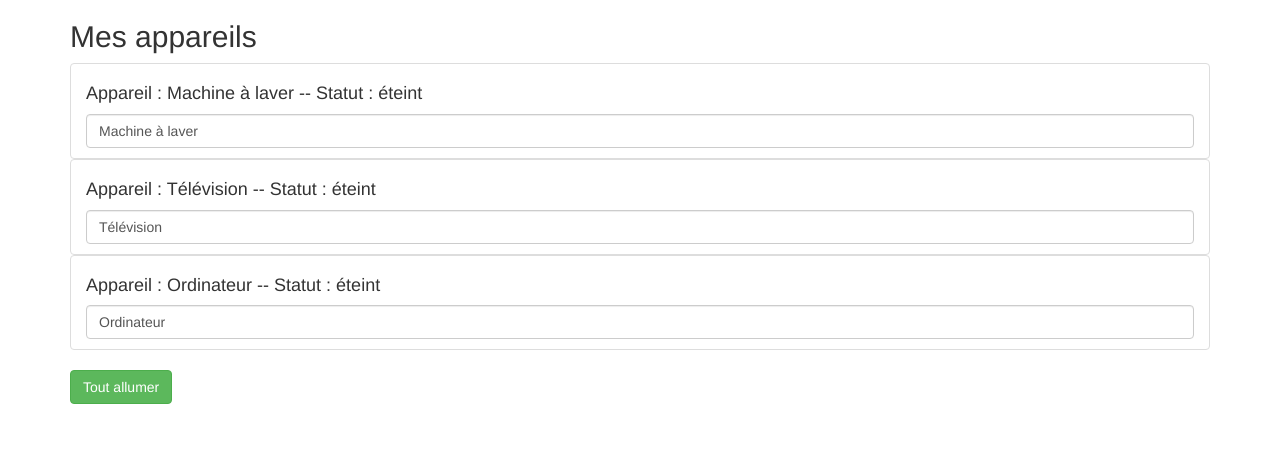
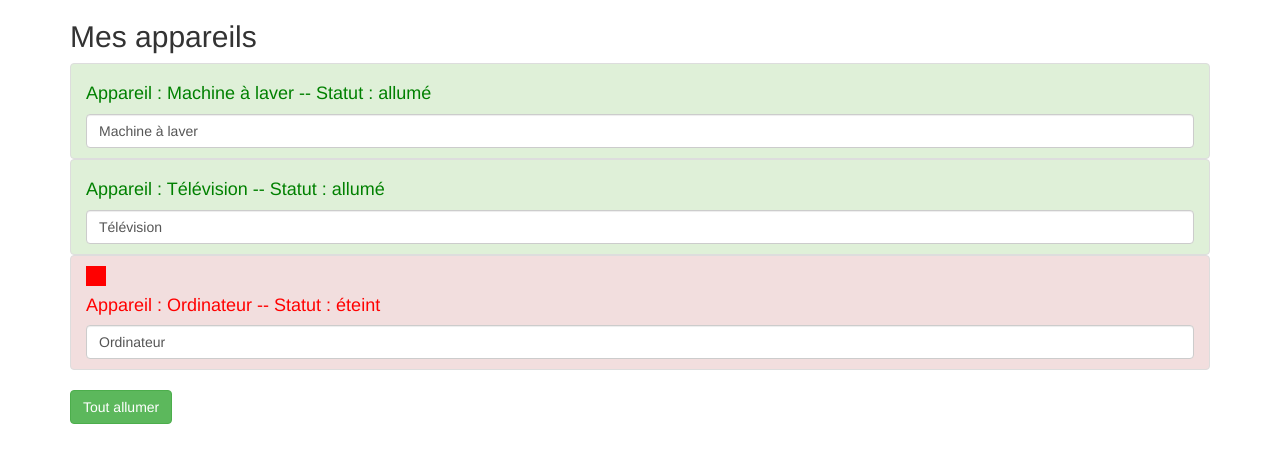
Before and after one commit to ashkam1201/lesson-angular, an Angular app: page / in a window 1280 px wide. Shown: the top 462 px of the page. Built offline with nearby package versions, Linux system fonts and the light colour scheme.

Commit message:
chapter 5
I learned : structural directives and attributes directives !

```diff
--- a/src/app/app.component.html
+++ b/src/app/app.component.html
@@ -3,9 +3,9 @@
     <div class="col-xs-12">
       <h2>Mes appareils</h2>
       <ul class="list-group">
-        <app-appareil [appareilName]="appareilOne" [appareilStatus]="'éteint'"></app-appareil>
-        <app-appareil [appareilName]="appareilTwo" [appareilStatus]="'éteint'"></app-appareil>
-        <app-appareil [appareilName]="appareilThree" [appareilStatus]="'éteint'"></app-appareil>
+        <app-appareil *ngFor="let appareil of appareils"
+                      [appareilName]="appareil.name"
+                      [appareilStatus]="appareil.status"></app-appareil>
       </ul>
       <button class="btn btn-success"
               [disabled]="!isAuth"
--- a/src/app/app.component.ts
+++ b/src/app/app.component.ts
@@ -8,9 +8,20 @@
 export class AppComponent {
   isAuth = false;
 
-  appareilOne = 'Machine à laver'
-  appareilTwo = 'Télévision'
-  appareilThree = 'Ordinateur'
+  appareils = [
+    {
+      name: 'Machine à laver',
+      status: 'allumé'
+    },
+    {
+      name: 'Télévision',
+      status: 'allumé'
+    },
+    {
+      name: 'Ordinateur',
+      status: 'éteint'
+    }
+  ]
   constructor() {
     setTimeout(
       () => {
--- a/src/app/appareil/appareil.component.html
+++ b/src/app/appareil/appareil.component.html
@@ -1,4 +1,9 @@
-<li class="list-group-item">
-  <h4>Appareil : {{ appareilName }} -- Statut : {{ getStatus() }}</h4>
+<li [ngClass]="{'list-group-item': true,
+                'list-group-item-success': appareilStatus === 'allumé',
+                 'list-group-item-danger': appareilStatus === 'éteint'}">
+  <div
+    style="width: 20px;height: 20px;background-color: red;"
+  *ngIf="appareilStatus === 'éteint'"></div>
+  <h4 [ngStyle]="{color: getColor()}">Appareil : {{ appareilName }} -- Statut : {{ getStatus() }}</h4>
   <input type="text" class="form-control" [(ngModel)]="appareilName">
 </li>
--- a/src/app/appareil/appareil.component.ts
+++ b/src/app/appareil/appareil.component.ts
@@ -21,4 +21,13 @@
   getStatus() {
     return this.appareilStatus;
   }
+
+  getColor() {
+    if(this.appareilStatus === 'allumé') {
+      return 'green';
+    } else if(this.appareilStatus === 'éteint') {
+      return 'red';
+    }
+    return '';//TS asks what do you return if it's neither allumé or éteint
+  }
 }
```
